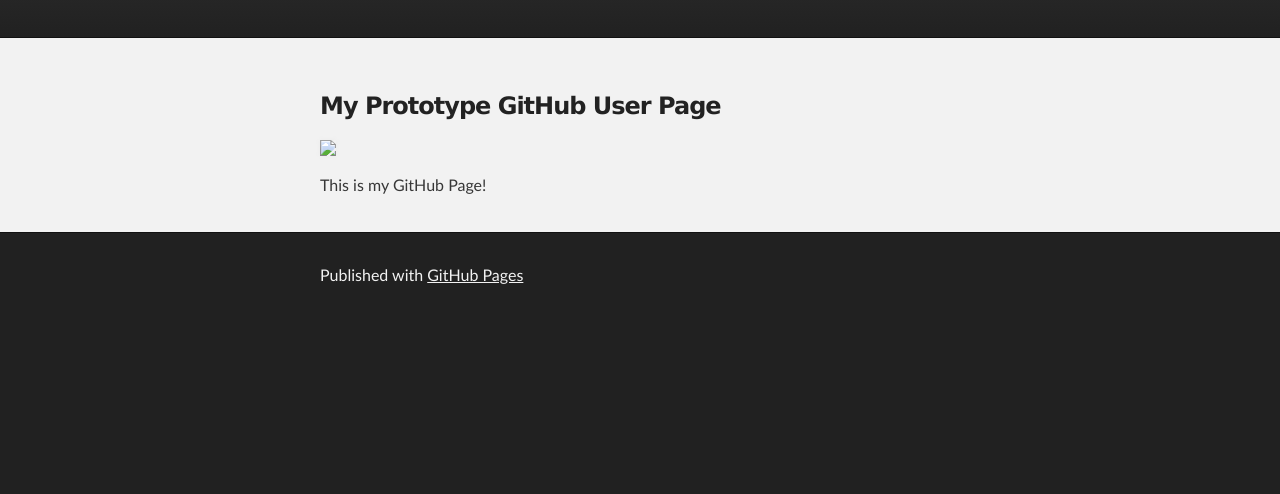
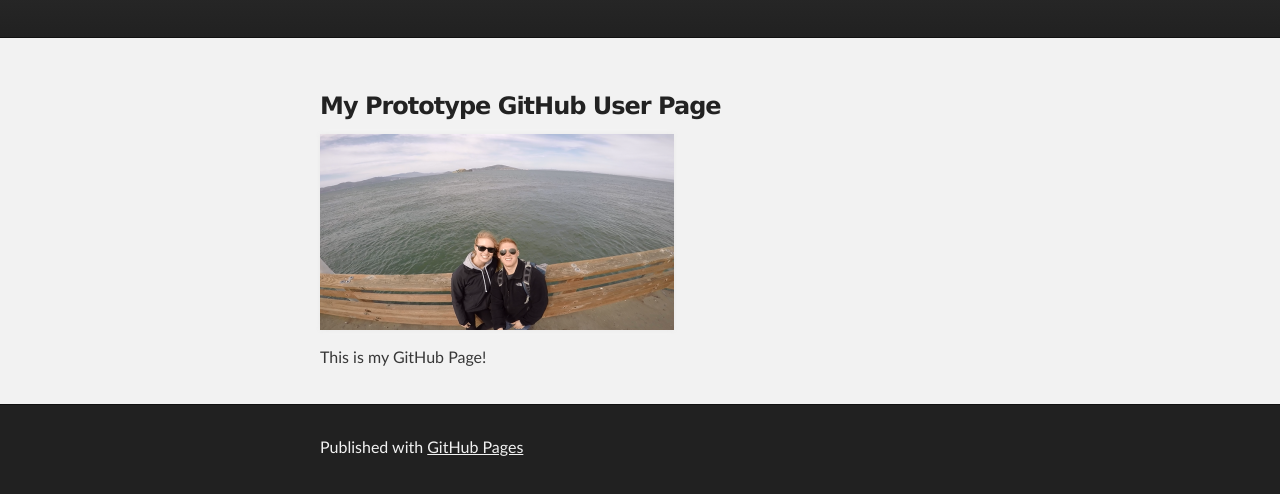
Before and after one commit to ldix/ldix.github.io, a plain HTML site: page index.html in a window 1280 px wide. Shown: the part 136-630 px from the top of the page. Drawn offline with Linux system fonts and the light colour scheme.

Commit message:
Replace auto-generated content in index.html

```diff
--- a/index.html
+++ b/index.html
@@ -30,7 +30,7 @@
         <h3>
 <a id="welcome-to-github-pages" class="anchor" href="#welcome-to-github-pages" aria-hidden="true"><span class="octicon octicon-link"></span></a>My Prototype GitHub User Page</h3>
 
-<p><img src="../ldix/images/1.png"></p>
+<p><img src="/images/1.png"></p>
 
 
 
```
